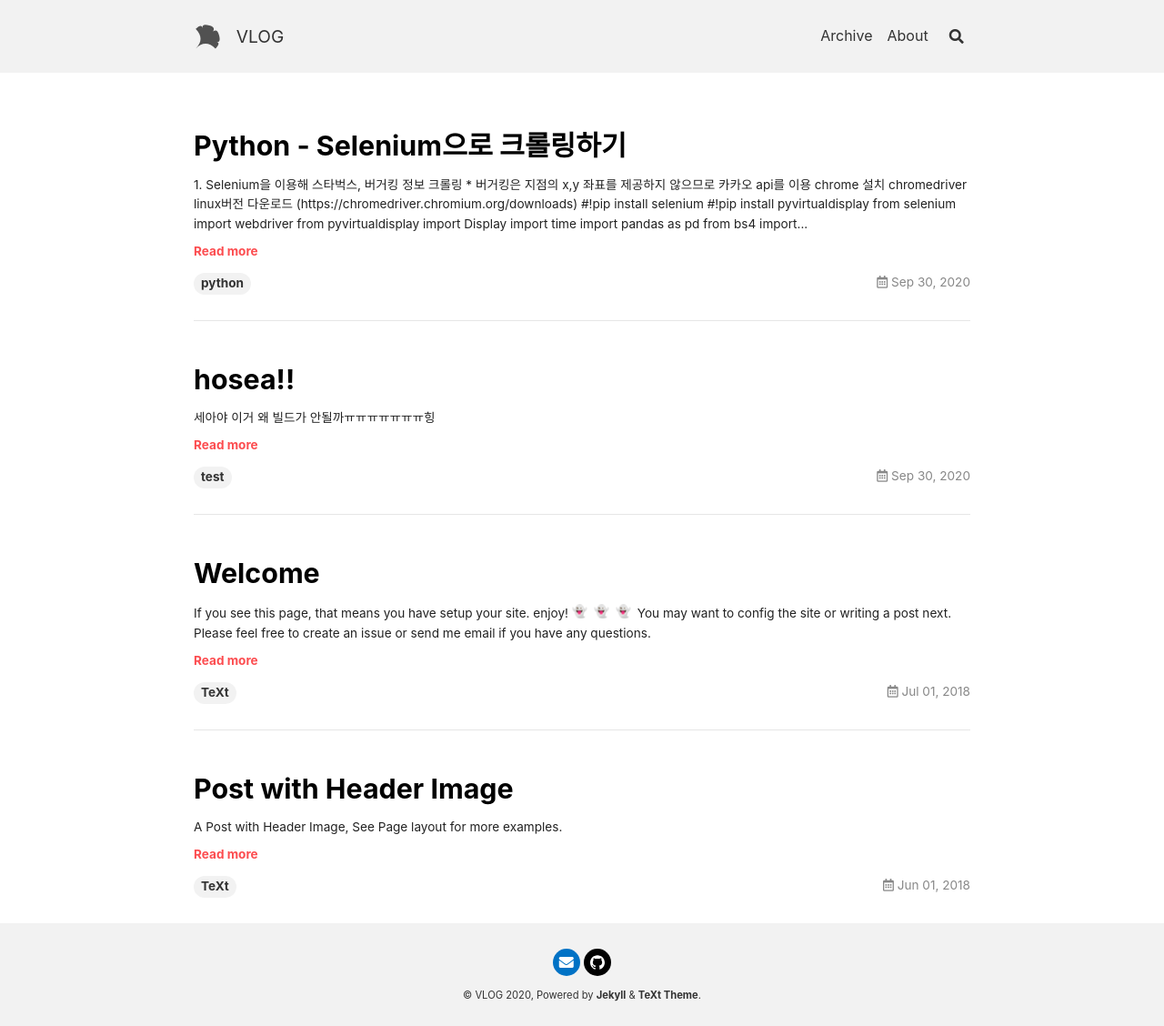
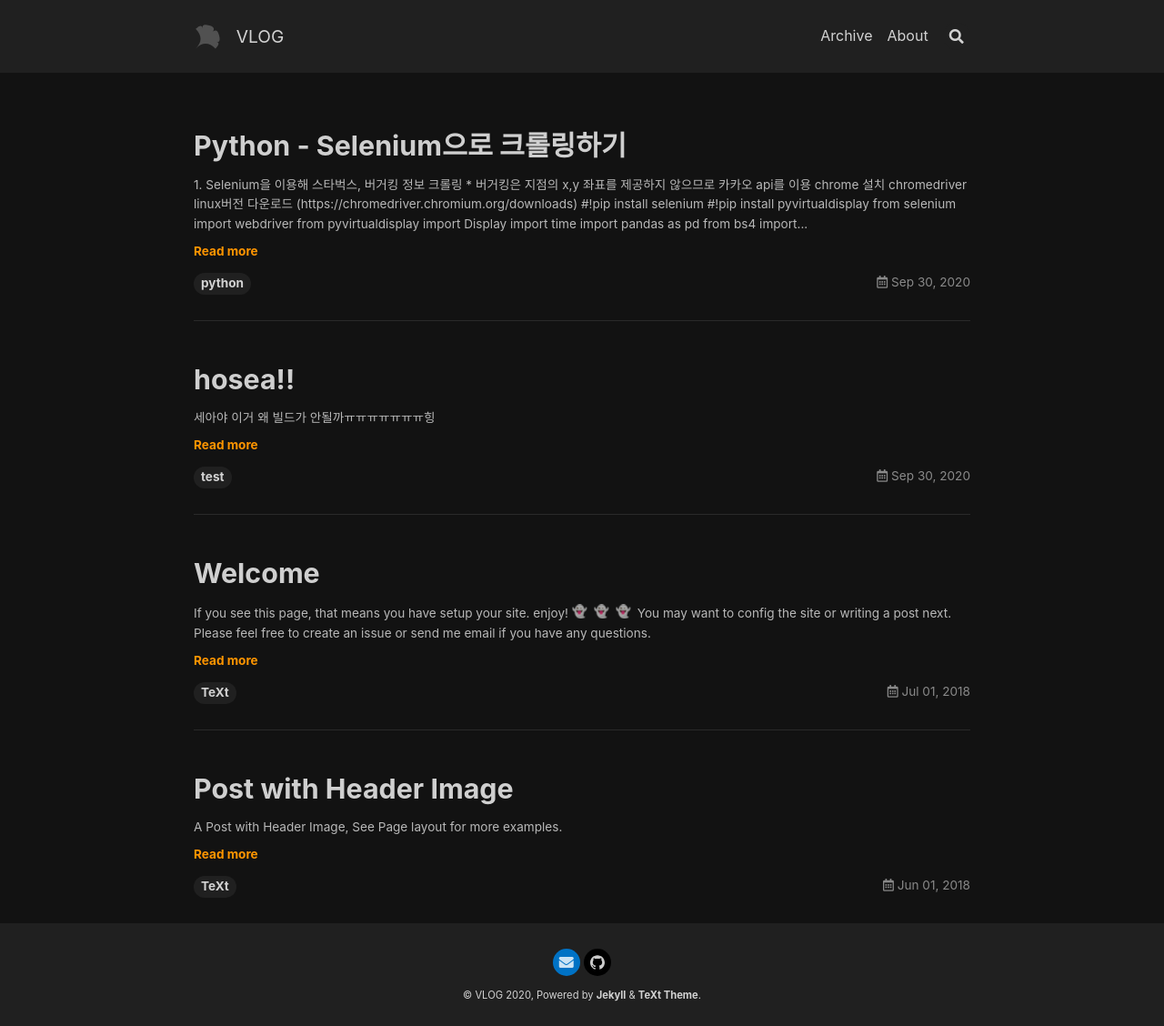
Before and after one commit to hyunjjin/hyunjjin.github.io, a Jekyll site: the page built from index.html, in a window 1280 px wide. Shown: the whole page at 91% size. Built offline with Jekyll 4.4.1, drawn with Linux system fonts in a browser that asks for light colours; nearby versions of some CDN libraries; emoji names are drawn with the system emoji font; the list of posts is cut into pages by our own code.

Commit message:
Update _config.yml

```diff
--- a/_config.yml
+++ b/_config.yml
@@ -16,8 +16,8 @@
 
 ## => Site Settings
 ##############################
-text_skin: default # "default" (default), "dark", "forest", "ocean", "chocolate", "orange"
-highlight_theme: default # "default" (default), "tomorrow", "tomorrow-night", "tomorrow-night-eighties", "tomorrow-night-blue", "tomorrow-night-bright"
+text_skin: dark # "default" (default), "dark", "forest", "ocean", "chocolate", "orange"
+highlight_theme: tomorrow-night-eighties # "default" (default), "tomorrow", "tomorrow-night", "tomorrow-night-eighties", "tomorrow-night-blue", "tomorrow-night-bright"
 url     : https://hyunjjin.github.io
 baseurl : # does not include hostname
 title   : VLOG
@@ -62,10 +62,10 @@
 ## => Paths
 ##############################
 paths:
-  root    : /home.html # title link url, "/" (default)
-  home    : /home.html # home layout url, "/" (default)
+  root    : /archive.html # title link url, "/" (default)
+  home    : /archive.html # home layout url, "/" (default)
   archive : # "/archive.html" (default)
-#  rss     : # "/feed.xml" (default)
+  rss     : # "/feed.xml" (default)
 
 
 ## => Post
```
